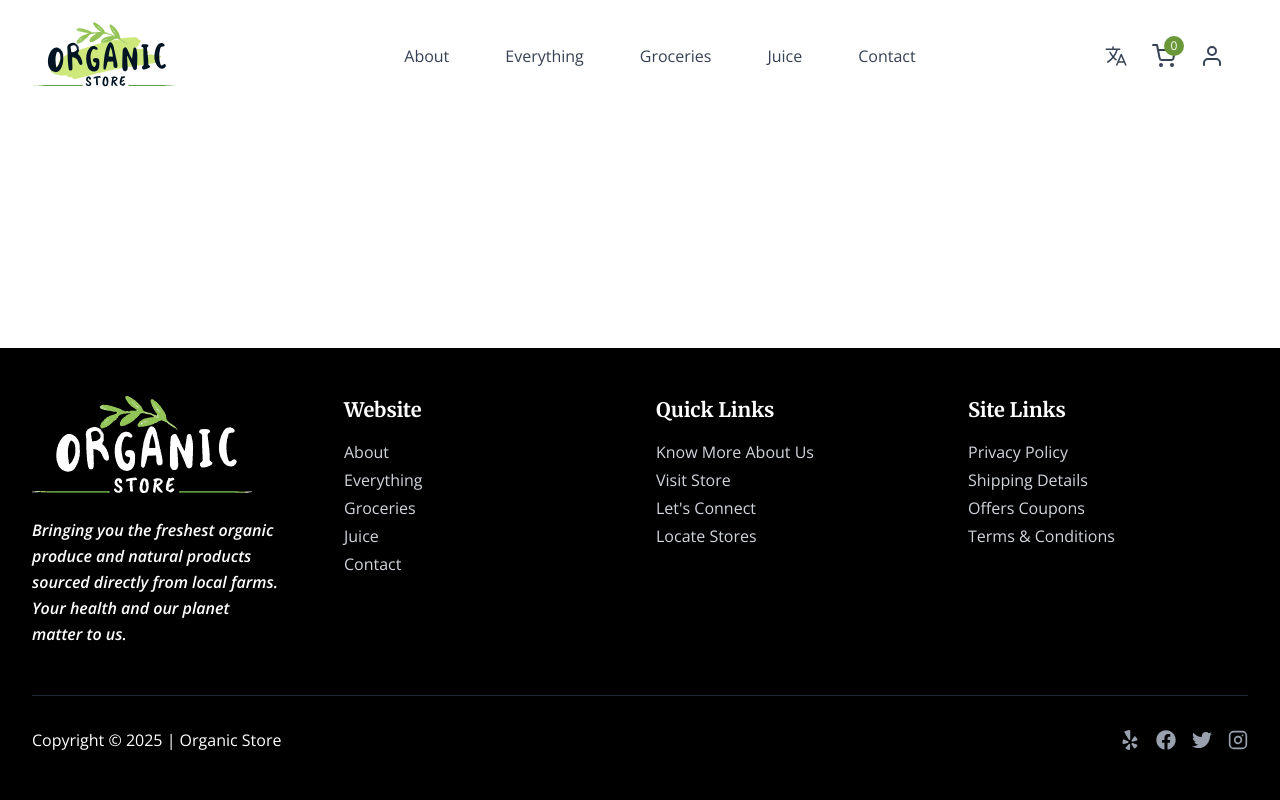
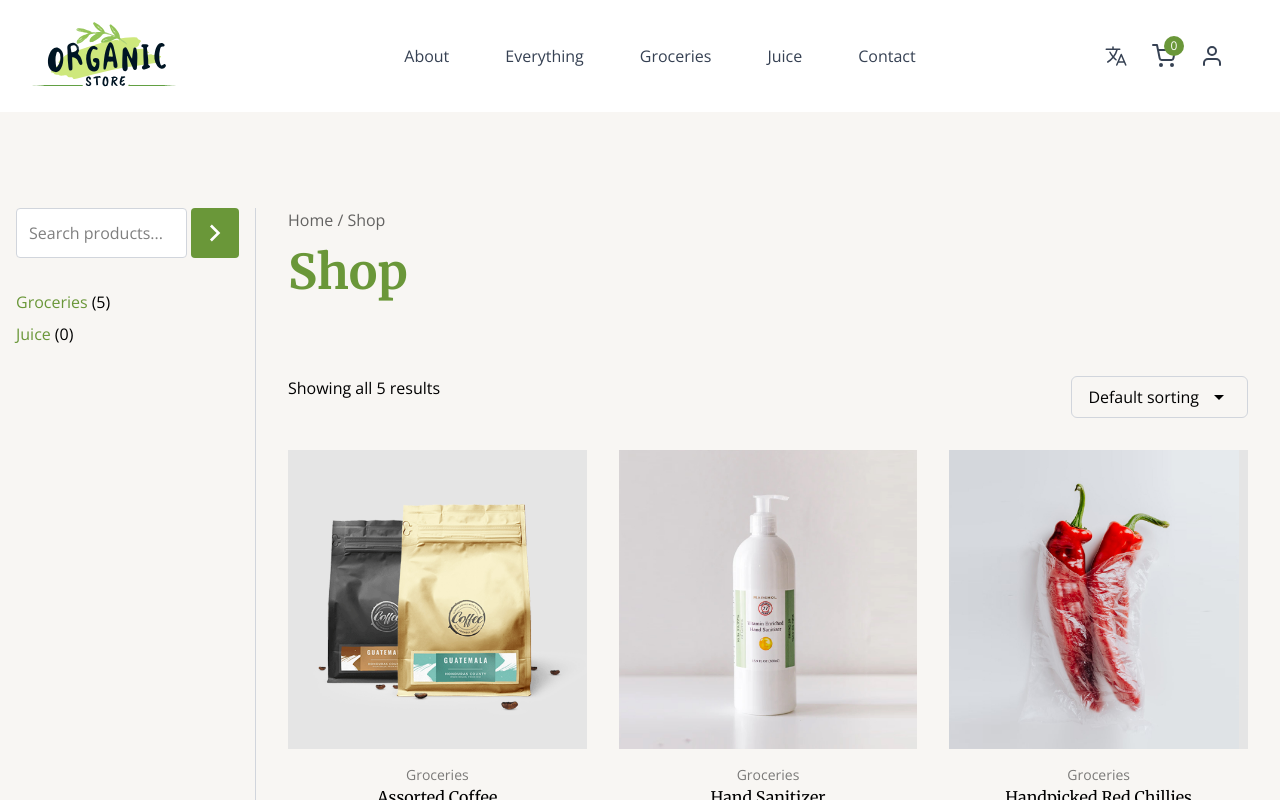
Before and after one commit to Ahmed-Khaled24/organic-shop, a React (Vite) app: page /products in a window 1280 px wide. Shown: the top 800 px of the page. Built offline with nearby package versions, Linux system fonts and the light colour scheme.

Commit message:
feat: create initial version of products page

```diff
--- a/src/pages/Products.tsx
+++ b/src/pages/Products.tsx
@@ -0,0 +1,166 @@
+import { Link, useLocation } from "react-router";
+import { db } from "../utils/db";
+import { useMemo, useState } from "react";
+import {
+    Button,
+    Input,
+    Menu,
+    MenuButton,
+    MenuItem,
+    MenuItems,
+} from "@headlessui/react";
+import ProductCard from "../components/ProductCard";
+import { RiArrowRightSLine } from "react-icons/ri";
+import { MdArrowDropDown } from "react-icons/md";
+
+enum SortOptions {
+    PRICE_LOW_TO_HIGH = "Price low to high",
+    PRICE_HIGH_TO_LOW = "Price high to low",
+}
+
+export const Products = () => {
+    const location = useLocation();
+    const category = (location.search || "?category=Shop").split("=")[1];
+
+    const [products, setProducts] = useState(db.products);
+    const [sortOption, setSortOption] = useState("Default sorting");
+
+    const handleSortProducts = (option: SortOptions) => {
+        setSortOption(option);
+        const sortedProducts = products.toSorted((a, b) => a.price - b.price);
+        switch (option) {
+            case SortOptions.PRICE_HIGH_TO_LOW: {
+                setProducts(sortedProducts);
+                break;
+            }
+            case SortOptions.PRICE_LOW_TO_HIGH: {
+                setProducts(sortedProducts.toReversed());
+                break;
+            }
+            default: {
+                setProducts(db.products);
+                break;
+            }
+        }
+    };
+
+    const juiceCount = useMemo(() => {
+        return products.reduce((acc, product) => {
+            product.category.toLowerCase() == "juice" ? acc++ : acc;
+            return acc;
+        }, 0);
+    }, []);
+
+    const groceriesCount = useMemo(() => {
+        return products.reduce((acc, product) => {
+            product.category.toLowerCase() == "groceries" ? acc++ : acc;
+            return acc;
+        }, 0);
+    }, []);
+
+    const categoriesDescriptions: Record<string, string> = {
+        juice: "juice ipsum dolor sit amet, consectetur adipiscing elit. Nulla dignissim, velit et luctus interdum, est quam scelerisque tellus, eget luctus mi diam vitae erat. Praesent porttitor lacus vitae dictum posuere. Suspendisse elementum metus ac dolor tincidunt, eu imperdiet nisi dictum.",
+        groceries:
+            "groceries ipsum dolor sit amet, consectetur adipiscing elit. Nulla dignissim, velit et luctus interdum, est quam scelerisque tellus, eget luctus mi diam vitae erat. Praesent porttitor lacus vitae dictum posuere. Suspendisse elementum metus ac dolor tincidunt, eu imperdiet nisi dictum.",
+    };
+
+    return (
+        <main className="bg-[#f8f6f3]">
+            <div className="flex max-w-7xl mx-auto py-24">
+                {/* Filter panel */}
+                <aside className="w-1/5 border-r-1 border-r-gray-300 px-4 flex flex-col gap-8">
+                    {/* Search by name */}
+                    <div className="flex gap-1">
+                        <Input
+                            placeholder="Search products..."
+                            className={
+                                "bg-white p-3 data-focus:outline-none border-1 border-gray-300 min-w-0 rounded-sm"
+                            }
+                        />
+                        <Button
+                            className={
+                                "bg-green-primary text-white rounded-sm p-2"
+                            }
+                        >
+                            <RiArrowRightSLine size={32} />
+                        </Button>
+                    </div>
+                    {/* Links */}
+                    <div className="flex flex-col gap-2">
+                        <Link
+                            className="text-green-primary"
+                            to={`/products?category=groceries`}
+                        >
+                            Groceries
+                            <span className="text-black ml-1">
+                                ({groceriesCount})
+                            </span>
+                        </Link>
+                        <Link
+                            className="text-green-primary"
+                            to={`/products?category=juice`}
+                        >
+                            Juice
+                            <span className="text-black ml-1">
+                                ({juiceCount})
+                            </span>
+                        </Link>
+                    </div>
+                </aside>
+
+                {/* Products  */}
+                <div className="px-8 w-4/5">
+                    <header className="flex flex-col gap-4">
+                        <p className="text-black/60">{`Home / ${category}`}</p>
+                        <h1 className="capitalize font-merriweather! text-green-primary text-5xl font-bold mb-8">
+                            {category}
+                        </h1>
+                        {/* Category Description */}
+                        {category in categoriesDescriptions && (
+                            <p> {categoriesDescriptions[`${category}`]}</p>
+                        )}
+                        <div className="flex justify-between my-8">
+                            <span>Showing all {products.length} results</span>
+                            <Menu>
+                                <MenuButton className="cursor-pointer border-1 px-4 py-2 rounded-md border-gray-300 flex gap-2 items-center">
+                                    {sortOption}
+                                    <MdArrowDropDown size={24} />
+                                </MenuButton>
+                                <MenuItems
+                                    className={
+                                        "flex flex-col bg-white shadow-md rounded-md"
+                                    }
+                                    anchor="bottom"
+                                >
+                                    {Object.values(SortOptions)
+                                        .concat(["Default sorting"] as any[])
+                                        .map((option) => (
+                                            <MenuItem>
+                                                <span
+                                                    className="px-4 py-2 hover:bg-green-50 cursor-pointer"
+                                                    onClick={() =>
+                                                        handleSortProducts(
+                                                            option,
+                                                        )
+                                                    }
+                                                >
+                                                    {option}
+                                                </span>
+                                            </MenuItem>
+                                        ))}
+                                </MenuItems>
+                            </Menu>
+                        </div>
+                    </header>
+
+                    {/* Products grid */}
+                    <div className="grid grid-cols-3 gap-8">
+                        {products.map((product) => (
+                            <ProductCard {...product} />
+                        ))}
+                    </div>
+                </div>
+            </div>
+        </main>
+    );
+};
--- a/tsconfig.app.json
+++ b/tsconfig.app.json
@@ -1,9 +1,9 @@
 {
     "compilerOptions": {
         "tsBuildInfoFile": "./node_modules/.tmp/tsconfig.app.tsbuildinfo",
-        "target": "ES2022",
+        "target": "ES2023",
         "useDefineForClassFields": true,
-        "lib": ["ES2022", "DOM", "DOM.Iterable"],
+        "lib": ["ES2023", "DOM", "DOM.Iterable"],
         "module": "ESNext",
         "skipLibCheck": true,
 
```
